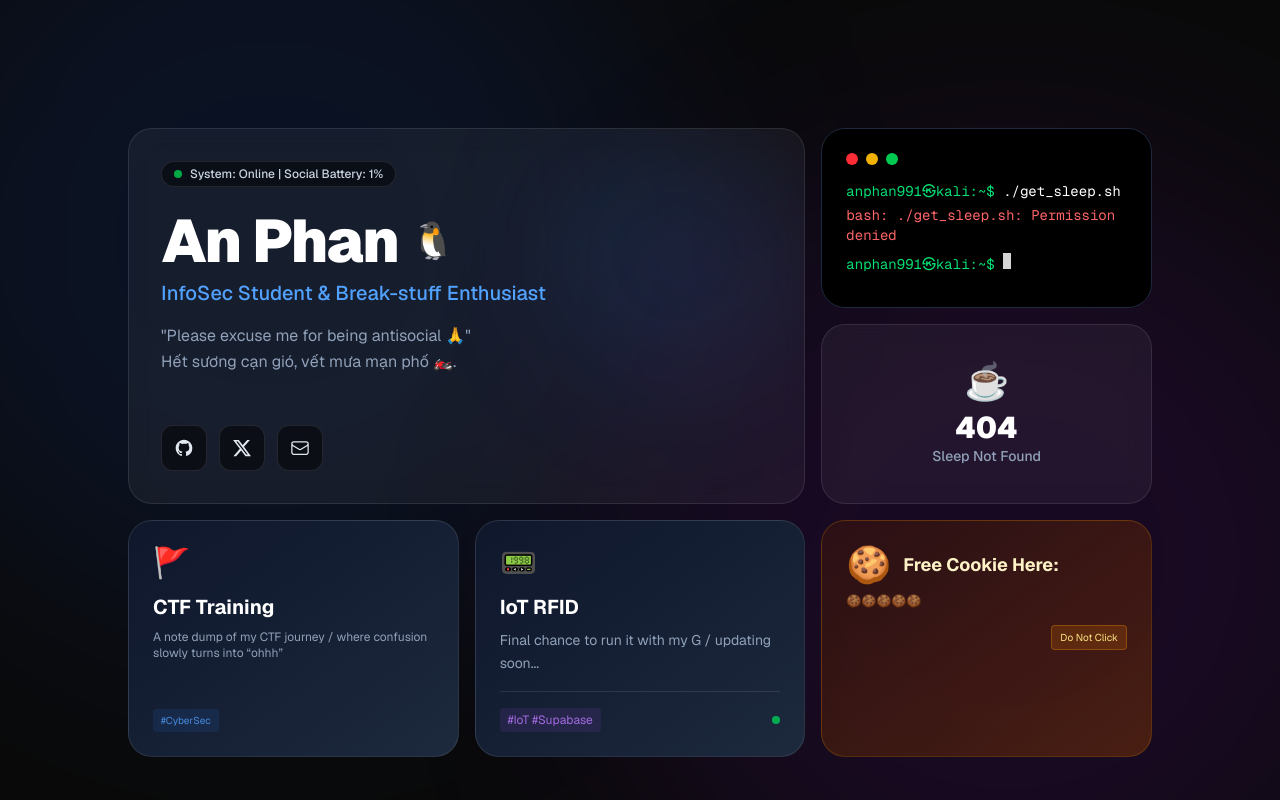
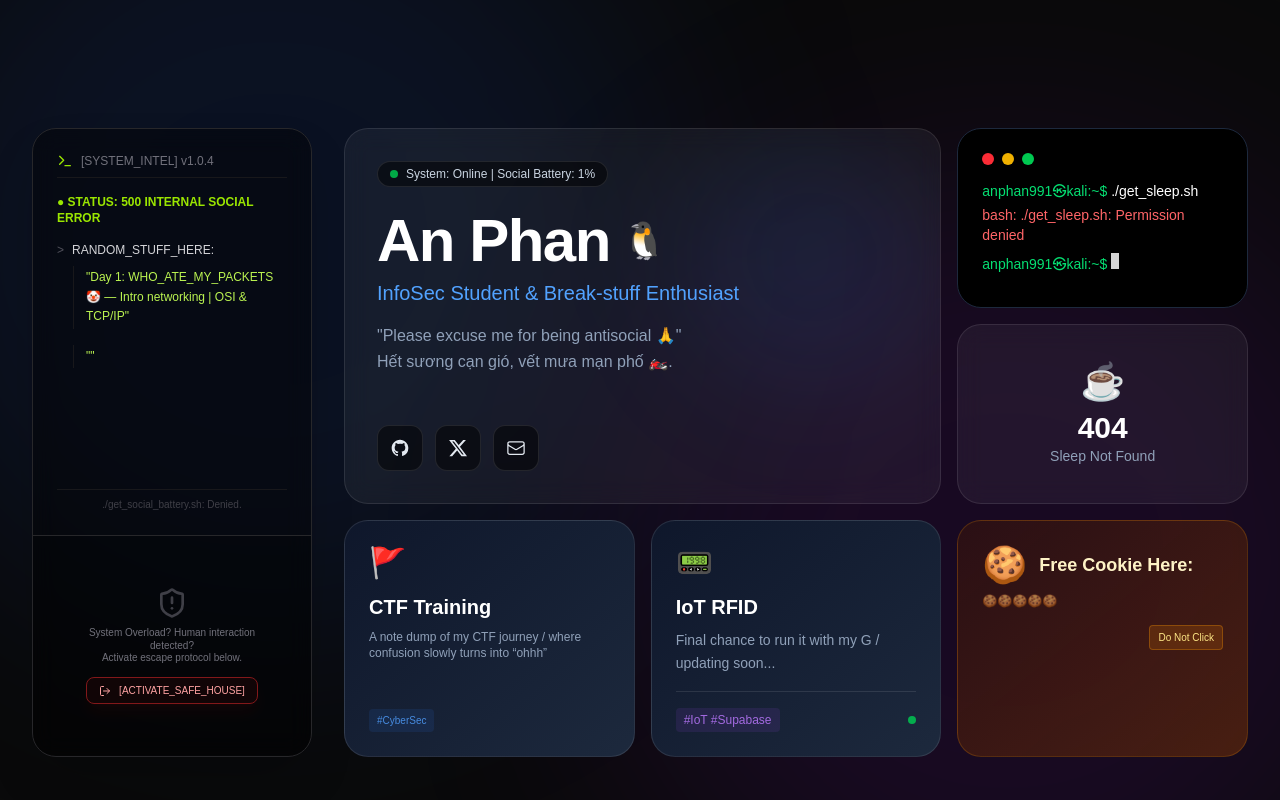
Before and after one commit to anphan991/blog, a Next.js app: page / in a window 1280 px wide. Shown: the top 800 px of the page. Built offline with nearby package versions, Linux system fonts and the light colour scheme.

Commit message:
ui/ux updated, enhanced UX for mobile devices

```diff
--- a/app/globals.css
+++ b/app/globals.css
@@ -50,3 +50,19 @@ body {
 .hacker-mode .border {
   @apply !border-green-900/50;
 }
+
+@keyframes scan {
+  from { transform: translateY(-50px); }
+  to { transform: translateY(100px); }
+}
+.animate-scan {
+  animation: scan 3s linear infinite;
+}
+
+.scrollbar-thin::-webkit-scrollbar {
+  width: 3px;
+}
+.scrollbar-thumb-zinc-700::-webkit-scrollbar-thumb {
+  background-color: #3f3f46;
+  border-radius: 10px;
+}
--- a/app/layout.tsx
+++ b/app/layout.tsx
@@ -1,16 +1,21 @@
-import type { Metadata } from "next";
-import { Geist, Geist_Mono } from "next/font/google";
-import "./globals.css";
+import type { Metadata } from 'next'
+// 1. Import font từ next/font/google
+import { Inter, JetBrains_Mono } from 'next/font/google'
+import './globals.css'
 
-const geistSans = Geist({
-  variable: "--font-geist-sans",
-  subsets: ["latin"],
-});
+// 2. Cấu hình Font Sans (Inter) với subset 'vietnamese'
+const inter = Inter({
+  subsets: ['vietnamese'], // BẮT BUỘC để không lỗi tiếng Việt
+  variable: '--font-inter',
+  display: 'swap',
+})
 
-const geistMono = Geist_Mono({
-  variable: "--font-geist-mono",
-  subsets: ["latin"],
-});
+// 3. Cấu hình Font Mono (JetBrains Mono) cho Terminal
+const jetbrainsMono = JetBrains_Mono({
+  subsets: ['vietnamese'], // BẮT BUỘC
+  variable: '--font-mono',
+  display: 'swap',
+})
 
 export const metadata: Metadata = {
   title: "Hello World!",
@@ -31,15 +36,15 @@ export const metadata: Metadata = {
 
 export default function RootLayout({
   children,
-}: Readonly<{
-  children: React.ReactNode;
-}>) {
+}: {
+  children: React.ReactNode
+}) {
   return (
-    <html
-      lang="en"
-      className={`${geistSans.variable} ${geistMono.variable} h-full antialiased`}
-    >
-      <body className="min-h-full flex flex-col">{children}</body>
+    <html lang="vi" className="dark">
+      {/* 4. Nhúng 2 biến font này vào thẻ body */}
+      <body className={`${inter.variable} ${jetbrainsMono.variable} font-sans antialiased bg-[#0a0a0a]`}>
+        {children}
+      </body>
     </html>
-  );
+  )
 }
--- a/app/page.tsx
+++ b/app/page.tsx
@@ -2,72 +2,78 @@
 
 import Image from 'next/image';
 import Link from 'next/link';
-import { motion, useAnimation } from 'framer-motion';
-import { useState, useEffect, useRef } from 'react';
+import { motion, useAnimation, AnimatePresence } from 'framer-motion';
+import { useState, useRef } from 'react';
+import IntelFeed from '@/components/IntelFeed';
+import { Terminal, X } from 'lucide-react';
 
 export default function Home() {
-  // --- STATE handle Easter Eggs (Tối ưu nhất: Dùng state) ---
-  const [clickCount, setClickCount] = useState(0); // Đếm click Status -> BSOD
-  const [bsodState, setBsodState] = useState(false); // Trạng thái BSOD
-  const hackerControls = useAnimation(); // Điều khiển Hacker Mode
-  const holdTimeout = useRef<NodeJS.Timeout | null>(null); // Xử lý nhấn giữ chuột
-
-  // --- 1. Hiệu ứng spam click Status Badge (Tối ưu: Chỉ logic & CSS) ---
+  // --- STATE handle Easter Eggs ---
+  const [clickCount, setClickCount] = useState(0);
+  const [bsodState, setBsodState] = useState(false);
+  const hackerControls = useAnimation();
+  const holdTimeout = useRef<NodeJS.Timeout | null>(null);
+  const [isIntelOpen, setIsIntelOpen] = useState(false);
+  // --- 1. Hiệu ứng spam click Status Badge ---
   const handleStatusClick = () => {
     if (bsodState) {
-      setBsodState(false); // Reset nếu đang BSOD
+      setBsodState(false);
       setClickCount(0);
       return;
     }
     const newCount = clickCount + 1;
     setClickCount(newCount);
 
-    // Nếu bấm quá nhanh (tốc độ spam), kích hoạt BSOD
     if (newCount > 5) {
       setBsodState(true);
     }
-
-    // Reset đếm sau 2 giây nếu không bấm tiếp
     setTimeout(() => setClickCount(0), 2000);
   };
 
-  // --- 2. Hiệu ứng nhấn giữ tên 'An Phan' (Tối ưu: Chỉ thay đổi class CSS) ---
+  // --- 2. Hiệu ứng nhấn giữ tên 'An Phan' ---
   const startHackerHold = () => {
     holdTimeout.current = setTimeout(() => {
-      // Kích hoạt Hacker Mode: Chuyển màu & font
       document.documentElement.classList.add('dark', 'hacker-mode');
       hackerControls.start({
         opacity: [0, 1],
         transition: { duration: 0.2 },
       });
-    }, 1000); // Nhấn giữ 1 giây
+    }, 1000);
   };
 
   const stopHackerHold = () => {
     if (holdTimeout.current) {
       clearTimeout(holdTimeout.current);
     }
-    // Tắt Hacker Mode
     document.documentElement.classList.remove('hacker-mode');
   };
 
 return (
-    // THAY ĐỔI: Bỏ justify-center và items-center, thêm py-20 để có khoảng trống trên dưới
     <main className="relative min-h-screen bg-[#0a0a0a] text-slate-200 overflow-y-auto z-0 font-sans p-4 md:p-8 flex flex-col items-center pt-20 md:pt-32 transition-colors duration-500">
 
-      {/* Background Gradient - Giữ nguyên FIXED để khi scroll các đốm sáng vẫn đứng yên, tạo hiệu ứng Parallax cực sang */}
+      {/* Background Gradient giữ nguyên */}
       <div className="fixed top-[-20%] left-[-10%] w-[50rem] h-[50rem] rounded-full bg-blue-600/10 blur-[120px] -z-10 pointer-events-none"></div>
       <div className="fixed bottom-[-20%] right-[-10%] w-[50rem] h-[50rem] rounded-full bg-purple-600/10 blur-[120px] -z-10 pointer-events-none"></div>
 
-      {/* BENTO BOX GRID CONTAINER - mx-auto để căn giữa theo chiều ngang */}
-      <div className="max-w-5xl w-full grid grid-cols-1 md:grid-cols-3 gap-4 auto-rows-[minmax(180px,auto)] mb-20">
+      {/* === LAYOUT CHIA 2 CỘT: ÉP CHIỀU CAO BẰNG NHAU (VẠCH VÀNG) === */}
+      {/* Sử dụng Grid thay vì Flex. items-stretch là mặc định. */}
+      {/* Dùng 'lg:' thay vì 'xl:' để Layout 2 cột hiện sớm hơn trên ThinkPad */}
+<div className="max-w-7xl w-full grid grid-cols-1 lg:grid-cols-[280px_1fr] gap-8 mb-20 items-stretch">
 
-        {/* BENTO 1: HERO CARD (Gồm Tên & Status Badge) */}
+        {/* --- CỘT TRÁI (HUD SIDEBAR) --- */}
+        {/* FIX 1: Bỏ hoàn toàn sticky và h-fit đi. Dùng h-full để nó căng tràn bằng đúng vạch vàng! */}
+        <div className="hidden lg:block h-full w-full">
+          <IntelFeed />
+        </div>
+
+        {/* --- CỘT PHẢI (BENTO GRID) --- */}
+        <div className="flex-1 grid grid-cols-1 md:grid-cols-3 gap-4 auto-rows-[minmax(180px,auto)] h-full">
+
+          {/* BENTO 1: HERO CARD */}
           <div className="md:col-span-2 md:row-span-2 bg-white/5 backdrop-blur-md border border-white/10 rounded-3xl p-8 flex flex-col justify-between relative overflow-hidden group">
             <div className="absolute top-0 right-0 p-32 bg-blue-500/10 blur-3xl rounded-full group-hover:bg-blue-500/20 transition-all duration-700"></div>
 
             <div className="z-10">
-            {/* --- Status Badge với spam click handle --- */}
               <motion.div
                 className={`inline-flex items-center gap-2 px-3 py-1 rounded-full border text-xs font-medium mb-6 cursor-pointer transition-colors ${
                   bsodState ? 'bg-red-500/20 border-red-500 text-red-300' : 'bg-black/50 border-white/10 text-slate-300'
@@ -79,7 +85,6 @@ return (
                 {bsodState ? 'System: CRASHED (418)' : 'System: Online | Social Battery: 1%'}
               </motion.div>
 
-            {/* Nếu BSOD, hiện BSOD overlay thu nhỏ lên thẻ (Meme tối ưu) */}
               {bsodState && (
                 <div className="absolute inset-0 bg-[#0000aa] text-white p-6 font-mono text-xs z-30 space-y-2">
                   <p className="text-sm">A problem has been detected and Windows has been shut down...</p>
@@ -90,13 +95,12 @@ return (
                 </div>
               )}
 
-            {/* --- Name with hold effect --- */}
               <h1 className="text-5xl md:text-6xl font-black tracking-tight text-white mb-2 flex items-center gap-3">
                 <span
                   className="cursor-pointer"
                   onMouseDown={startHackerHold}
                   onMouseUp={stopHackerHold}
-                onMouseLeave={stopHackerHold} // Đề phòng di chuột ra ngoài khi đang giữ
+                  onMouseLeave={stopHackerHold}
                 >
                   An Phan
                 </span>
@@ -150,7 +154,7 @@ return (
           </motion.div>
 
           {/* BENTO 4: CTF PROJECT */}
-<       Link href="/blog" className="md:col-span-1">
+          <Link href="/blog" className="md:col-span-1">
             <motion.div
               className="h-full bg-gradient-to-br from-slate-900 to-slate-800 border border-white/10 rounded-3xl p-6 group cursor-pointer hover:border-blue-500/50 transition-all relative overflow-hidden"
               whileHover={{ y: -10 }}
@@ -186,7 +190,7 @@ return (
             </div>
           </motion.div>
 
-        {/* BENTO 5: RICKROLL COOKIE (Đã sửa) */}
+          {/* BENTO 6: RICKROLL COOKIE */}
           <motion.a
             href="https://shattereddisk.github.io/rickroll/rickroll.mp4" target="_blank" rel="noopener noreferrer"
             className="bg-gradient-to-br from-amber-950/40 to-amber-900/50 border border-amber-500/20 rounded-3xl p-6 group cursor-help transition-all hover:scale-105 hover:border-amber-400/50"
@@ -202,16 +206,60 @@ return (
           </motion.a>
 
         </div>
+      </div>
+
+{/* Nút bấm Terminal lơ lửng ở góc phải dưới (Chỉ hiện trên điện thoại) */}
+      <motion.button
+        className="lg:hidden fixed bottom-6 right-6 z-40 p-4 bg-black/80 border border-lime-500/50 rounded-full text-lime-400 backdrop-blur-md shadow-lg shadow-lime-900/40"
+        whileHover={{ scale: 1.1 }}
+        whileTap={{ scale: 0.9 }}
+        onClick={() => setIsIntelOpen(true)}
+      >
+        <Terminal className="w-6 h-6" />
+      </motion.button>
+
+      {/* Cửa sổ Popup (Modal) */}
+      <AnimatePresence>
+        {isIntelOpen && (
+          <motion.div
+            initial={{ opacity: 0, backdropFilter: "blur(0px)" }}
+            animate={{ opacity: 1, backdropFilter: "blur(8px)" }}
+            exit={{ opacity: 0, backdropFilter: "blur(0px)" }}
+            className="lg:hidden fixed inset-0 z-50 p-6 flex flex-col justify-center items-center bg-black/80"
+            onClick={() => setIsIntelOpen(false)} // Bấm ra ngoài vùng tối sẽ tự đóng
+          >
+            {/* Khung chứa bảng IntelFeed */}
+          {/* FIX: Tăng chiều cao lên 650px và max-h-[85vh] để dài y như bản Web */}
+            <motion.div
+              initial={{ scale: 1, y: 20 }}
+              animate={{ scale: 1, y: 0 }}
+              exit={{ scale: 0.9, y: 20 }}
+              className="w-full max-w-sm h-[650px] max-h-[85vh] relative"
+              onClick={(e) => e.stopPropagation()}
+            >
+              {/* Nút X để tắt */}
+              <button
+                className="absolute -top-12 right-0 p-2 text-zinc-400 hover:text-white bg-white/10 rounded-full backdrop-blur-md border border-white/10"
+                onClick={() => setIsIntelOpen(false)}
+              >
+                <X className="w-5 h-5" />
+              </button>
+
+              {/* Render lại IntelFeed ở đây */}
+              <IntelFeed />
+            </motion.div>
+          </motion.div>
+        )}
+      </AnimatePresence>
 
 
 
-      <footer className="w-full max-w-5xl py-8 border-t border-white/5 text-xs text-slate-600 flex justify-between items-center transition-colors hacker:text-green-800">
+      {/* Footer */}
+      <footer className="w-full max-w-7xl py-8 border-t border-white/5 text-xs text-slate-600 flex justify-between items-center transition-colors hacker:text-green-800">
         <div className="flex gap-4">
           <span>wakeupTeddy...</span>
           <span>© 2026 An Phan</span>
         </div>
-
-        {/* Guitar đứng yên, chỉ nảy nhẹ và đổi màu khi hover */}
         <motion.span
           className="hover:text-pink-400 cursor-crosshair text-lg transition-colors duration-300"
           title="Bocchi the Rock!"
--- /dev/null
+++ b/components/IntelFeed.tsx
@@ -0,0 +1,123 @@
+'use client';
+
+import { Terminal, ShieldAlert, LogOut, PackageCheck } from 'lucide-react';
+import { useState, useEffect } from 'react';
+
+// Link Direct GIF Anime Good Morning
+const BOCCHI_ESCAPE_GIF = "https://media1.tenor.com/m/tUCOeHmPtTcAAAAC/good-morning-anime.gif";
+
+const memeStatuses = [
+  "STATUS: PANICKING (Bocchi Mode)",
+  "STATUS: HIDING IN THE CLOSET",
+  "STATUS: AVOIDING EYE CONTACT",
+  "STATUS: 500 INTERNAL SOCIAL ERROR",
+  "STATUS: OVERTHINKING THE LAYOUT",
+];
+
+export default function IntelFeed() {
+  const [latestPosts, setLatestPosts] = useState<string[]>(["Decrypting intel..."]);
+  const [randomStatus, setRandomStatus] = useState("● STATUS: CONNECTING...");
+  const [isEscaped, setIsEscaped] = useState(false);
+
+  useEffect(() => {
+    // Random status vui nhộn
+    setRandomStatus("● " + memeStatuses[Math.floor(Math.random() * memeStatuses.length)]);
+
+    // DANH SÁCH BÀI VIẾT (An có thể thêm bớt thoải mái ở đây)
+    setLatestPosts([
+      "Day 1: WHO_ATE_MY_PACKETS 🤡 — Intro networking | OSI & TCP/IP",
+      ""
+    ]);
+  }, []);
+
+  return (
+    <div className="h-full w-full flex flex-col border border-zinc-800 rounded-3xl font-mono text-xs bg-black/40 backdrop-blur-md shadow-2xl overflow-hidden transition-colors duration-500">
+
+      {/* === PHẦN 1: LOG HỆ THỐNG (PC: 65% | Mobile: 55%) === */}
+      <div className="lg:h-[65%] h-[55%] p-6 flex flex-col items-start gap-3 w-full border-b border-zinc-800">
+
+        {/* Header Terminal */}
+        <div className="flex items-center gap-2 text-zinc-500 mb-1 w-full pb-2 border-b border-zinc-900 shrink-0">
+          <Terminal className="w-4 h-4 text-lime-400" />
+          <span>[SYSTEM_INTEL] v1.0.4</span>
+        </div>
+
+        {/* Nhấp nháy Status */}
+        <div className="text-lime-400 animate-pulse font-semibold shrink-0">
+          {randomStatus}
+        </div>
+
+        {/* Khu vực danh sách bài viết - Tự động cuộn nếu quá dài */}
+        <div className="flex flex-col w-full pt-1 min-h-0 flex-1 overflow-hidden">
+          <div className="flex gap-2 mb-2 shrink-0">
+            <span className="text-zinc-600">&gt;</span>
+            <span className="text-zinc-300">RANDOM_STUFF_HERE:</span>
+          </div>
+
+          <div className="flex flex-col gap-4 pl-4 overflow-y-auto pr-2 pb-2 scrollbar-thin scrollbar-thumb-zinc-700 scrollbar-track-transparent">
+            {latestPosts.map((post, index) => (
+              <span
+                key={index}
+                className="text-lime-300 whitespace-normal break-words leading-relaxed border-l border-zinc-900 pl-3 py-0.5 hover:border-lime-500 transition-colors"
+              >
+                "{post}"
+              </span>
+            ))}
+          </div>
+        </div>
+
+        {/* Chân log cố định */}
+        <div className="text-[10px] text-zinc-700 w-full text-center mt-auto border-t border-zinc-900 pt-2 shrink-0">
+          ./get_social_battery.sh: Denied.
+        </div>
+      </div>
+
+      {/* === PHẦN 2: GÓC TRÚ ẨN (PC: 35% | Mobile: 45%) === */}
+      <div className="lg:h-[35%] h-[45%] bg-black/20 p-3 flex flex-col justify-center items-center relative w-full overflow-hidden">
+        {!isEscaped ? (
+          /* Giao diện CHỜ */
+          <div className="flex flex-col items-center text-center gap-2">
+            <ShieldAlert className="w-8 h-8 text-zinc-700 animate-pulse" />
+            <p className="text-[10px] text-zinc-500 max-w-[200px] leading-tight font-medium">
+              System Overload? Human interaction detected?
+              <br/>
+              Activate escape protocol below.
+            </p>
+            <button
+              onClick={() => setIsEscaped(true)}
+              className="mt-1 flex items-center gap-2 px-3 py-1.5 border border-red-900 bg-red-950/20 text-red-300 rounded-lg hover:bg-red-900/50 hover:border-red-500 transition-all shadow-lg shadow-red-950/20 text-[10px]"
+            >
+              <LogOut className="w-3 h-3" />
+              <span>[ACTIVATE_SAFE_HOUSE]</span>
+            </button>
+          </div>
+        ) : (
+          /* Giao diện HIỆN GIF (Cân đối & Không bị cắt) */
+          <div className="flex flex-col items-center justify-between w-full h-full animate-in fade-in zoom-in duration-300">
+
+            {/* Box chứa ảnh - object-contain là chìa khóa để hiện trọn vẹn GIF */}
+            <div className="relative w-full flex-1 rounded-xl overflow-hidden border border-zinc-800 bg-black mb-2 mt-1 shadow-inner flex items-center justify-center p-1">
+              <img
+                src={BOCCHI_ESCAPE_GIF}
+                alt="Anime Safe House Escape Mode"
+                className="w-full h-full object-contain opacity-90"
+              />
+              <div className="absolute top-2 left-2 bg-black/60 px-2 py-0.5 rounded text-[8px] text-lime-400 backdrop-blur-md border border-white/5">
+                COMFY MODE
+              </div>
+            </div>
+
+            <button
+              onClick={() => setIsEscaped(false)}
+              className="flex items-center gap-1.5 text-[9px] text-zinc-500 hover:text-white transition-colors mb-1"
+            >
+              <PackageCheck className="w-3 h-3" />
+              <span>[RE-ENTER_REALITY]</span>
+            </button>
+          </div>
+        )}
+      </div>
+
+    </div>
+  );
+}
--- a/package.json
+++ b/package.json
@@ -12,6 +12,7 @@
     "@supabase/supabase-js": "^2.99.3",
     "framer-motion": "^12.38.0",
     "gray-matter": "^4.0.3",
+    "lucide-react": "^0.577.0",
     "next": "16.2.1",
     "react": "19.2.4",
     "react-dom": "19.2.4",
```
Also changed, not shown: content/Day2.md (added, +9 -0 lines), 1 other file (tests, documents, lock files or other folders). Lines whose indentation alone changed are shown as unchanged.
